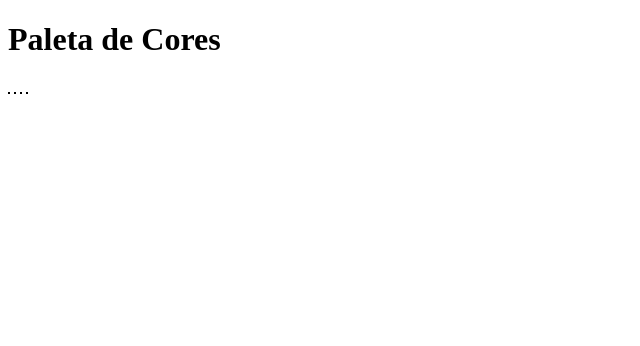
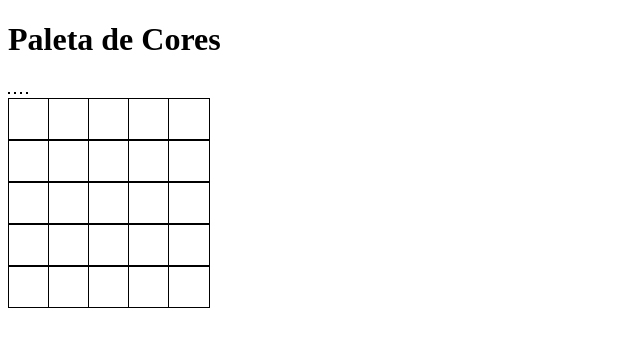
Before and after one commit to vinibortoletto/pixels-art, a plain HTML site: page index.html in a window 1280 px wide. Shown: the whole page, without its empty margins (0-640 px from the left). Drawn offline with Linux system fonts and the light colour scheme.

Commit message:
requisito 4 e 5

```diff
--- a/index.html
+++ b/index.html
@@ -17,6 +17,8 @@
       <div class="color yellow"></div>
     </section>
 
+    <section id="pixel-board"></section>
+
     <script src="script.js"></script>
   </body>
 </html>
--- a/script.js
+++ b/script.js
@@ -0,0 +1,10 @@
+// Create Pixel Board ---------------------------------|
+const pixelBoard = document.querySelector('#pixel-board');
+
+function createPixels() {
+  const pixel = document.createElement('div');
+  pixel.className = 'pixel';
+  pixelBoard.appendChild(pixel);
+}
+
+for (let i = 0; i < 25; i++) createPixels();
--- a/style.css
+++ b/style.css
@@ -1,7 +1,4 @@
-.color-palette {
-  /* displ */
-}
-
+/* Color Palette ----------------------------------- */
 .color {
   display: inline-block;
   border: 1px solid black;
@@ -22,3 +19,16 @@
 .color.yellow {
   background-color: yellow;
 }
+
+/* Pixel Board ------------------------------------- */
+#pixel-board {
+  display: grid;
+  grid-template-columns: repeat(5, 40px);
+}
+
+.pixel {
+  width: 40px;
+  height: 40px;
+  background-color: white;
+  border: 1px solid black;
+}
```
